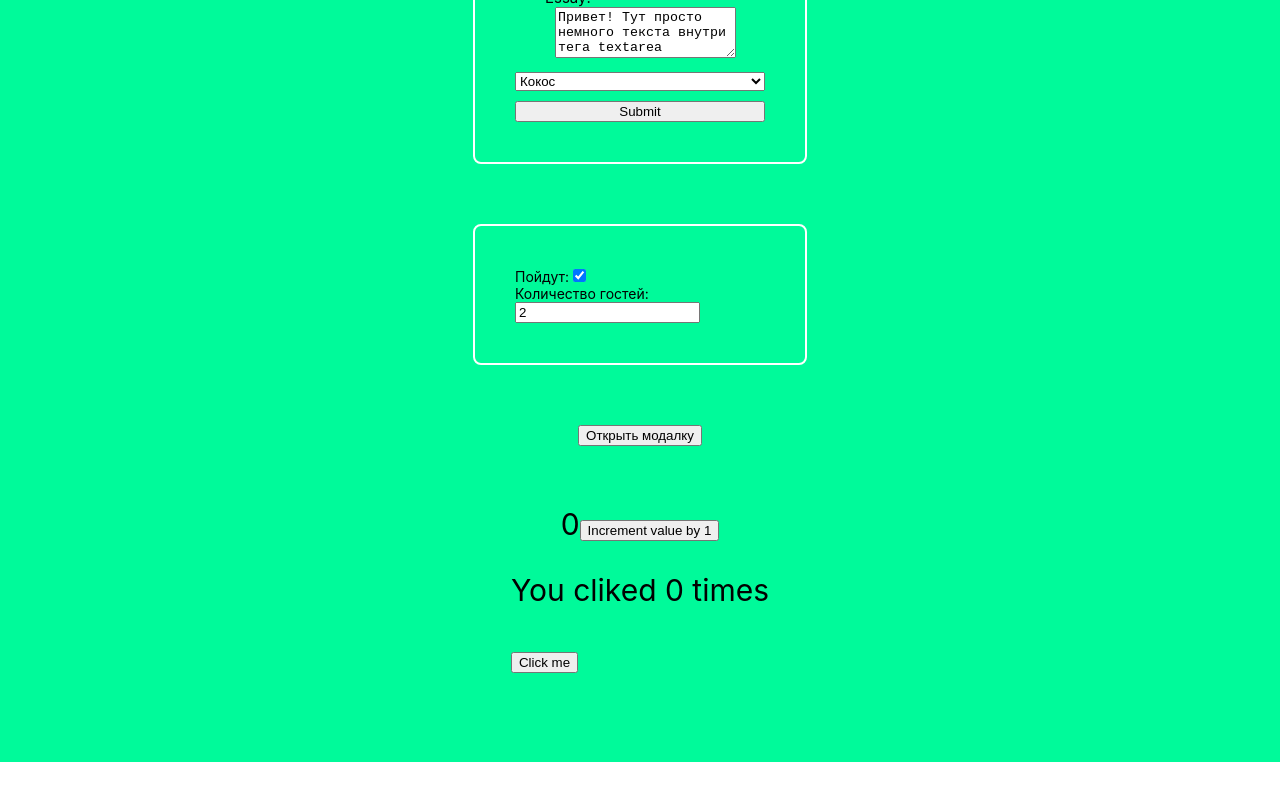
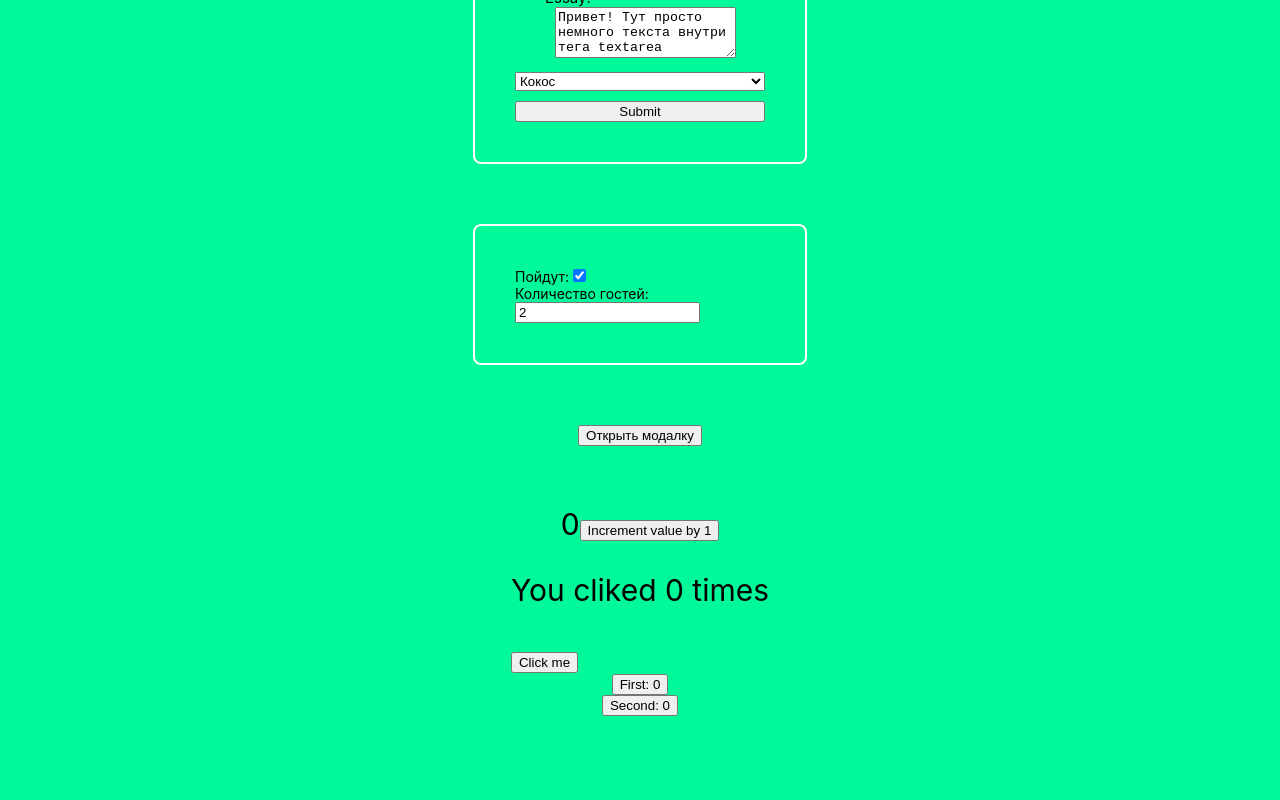
Before and after one commit to VictorSelischev/react-49-conspect, a React (Create React App) app: page / in a window 1280 px wide. Shown: the part 2125-2925 px from the top of the page. Before the commit the page ends 2887 px from the top, so only its background shows below. Built offline with nearby package versions, Linux system fonts and the light colour scheme.

Commit message:
Deps in useEffect

```diff
--- a/src/App.jsx
+++ b/src/App.jsx
@@ -18,6 +18,7 @@ import { ErrorBoundary } from './components/ErrorBoundary/ErrorBoundary';
 import { Modul } from './components/Modul/Modul';
 import { AppuseState } from './components/AppuseState/AppuseState';
 import { AppuseEffect } from './components/AppuseEffect/AppuseEffect';
+import { AppListDeps } from './components/AppListDeps/AppListDeps';
 
 class App extends Component {
   state = {
@@ -107,6 +108,7 @@ class App extends Component {
         )}
         <AppuseState />
         <AppuseEffect />
+        <AppListDeps />
       </div>
     );
   }
--- /dev/null
+++ b/src/components/AppListDeps/AppListDeps.jsx
@@ -0,0 +1,17 @@
+import { useEffect, useState } from "react";
+
+export const AppListDeps = () => {
+    const [firstValue, setFirstValue] = useState(0);
+    const [secondValue, setSecondValue] = useState(0);
+
+    useEffect(
+        () => {console.log(firstValue + secondValue)}, [firstValue, secondValue]
+    );
+
+    return (
+        <>
+            <button type="button" onClick={() => setFirstValue(firstValue + 1)}>First: { firstValue}</button>
+            <button type="button" onClick={() => setSecondValue(secondValue + 1)}>Second: { secondValue}</button>
+        </>
+    );
+}
```
Also changed, not shown: src/components/AppListDeps/AppListDeps.module.css (added).
